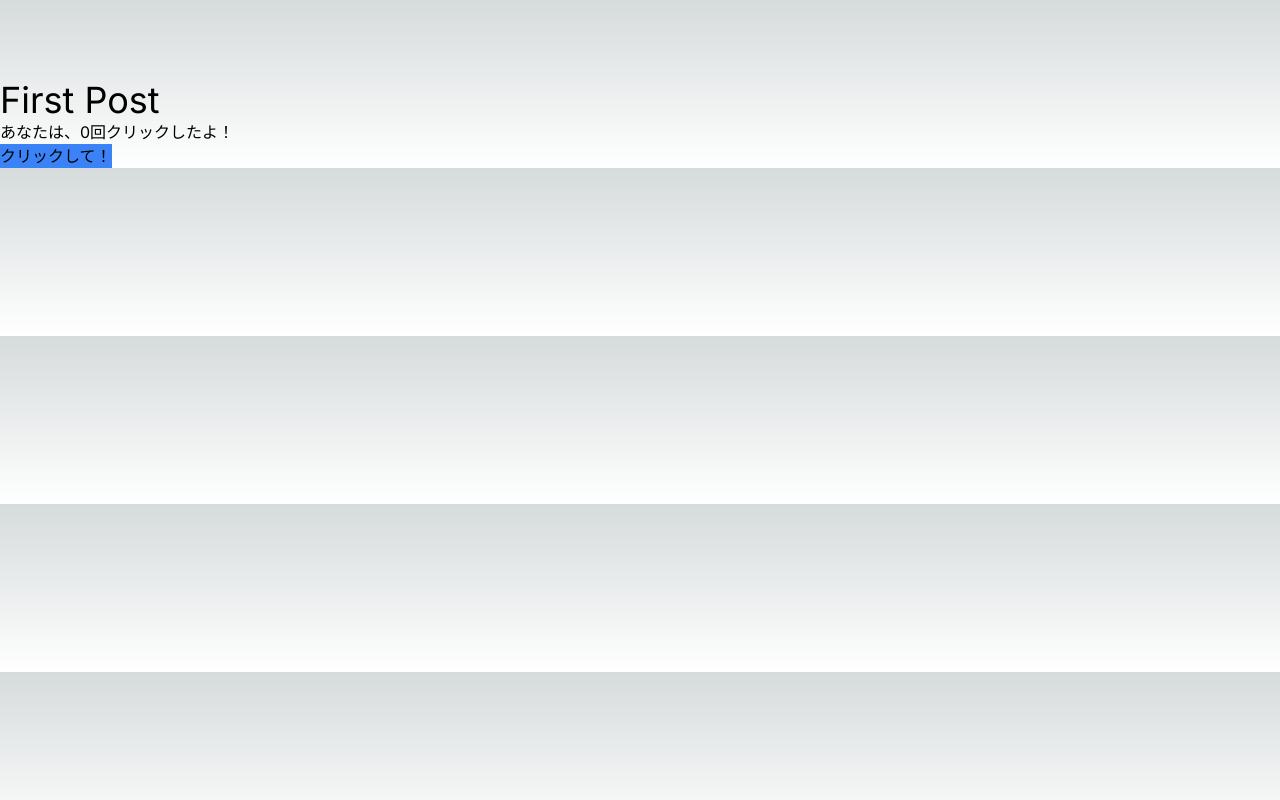
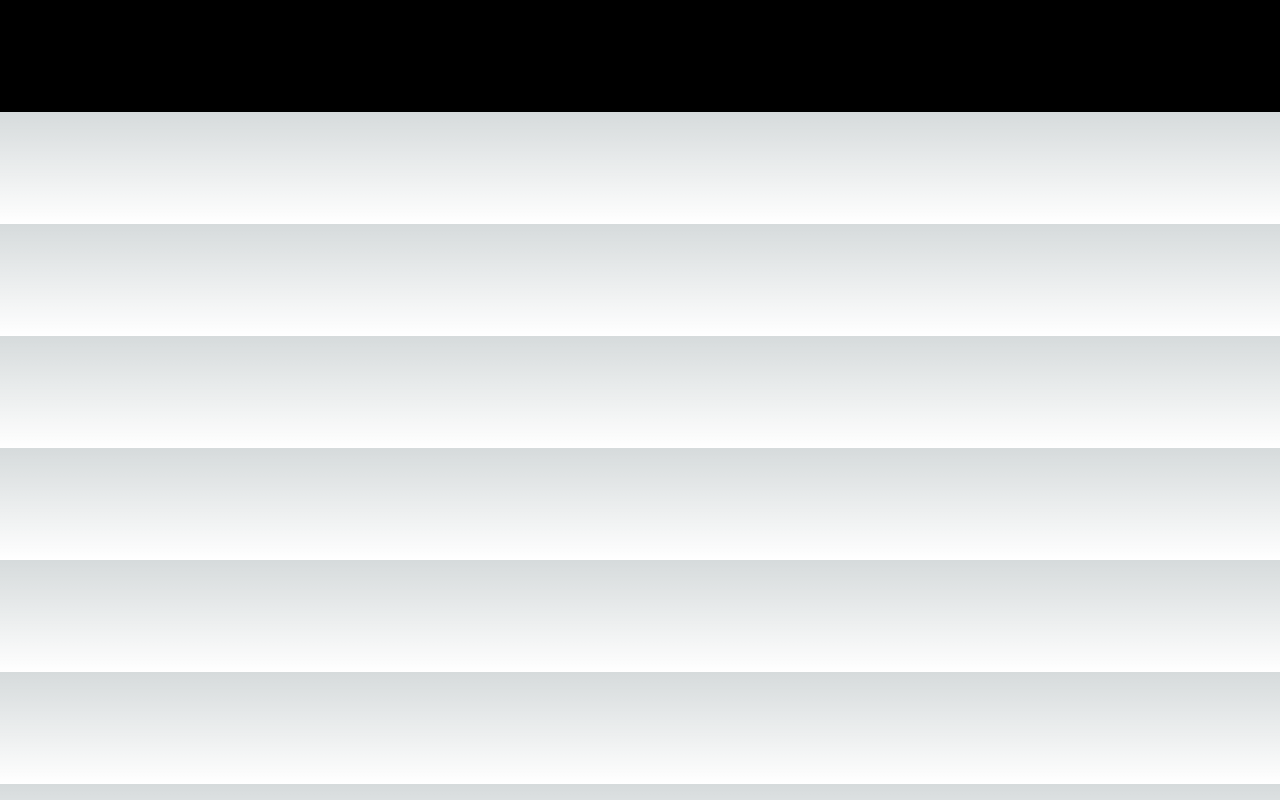
Before and after one commit to yusei53/nextjs_tuto, a Next.js app: page / in a window 1280 px wide. Built offline with nearby package versions, Linux system fonts and the light colour scheme.

Commit message:
ヘッダーの形とフォントファミリーの指定

```diff
--- a/app/globals.css
+++ b/app/globals.css
@@ -25,3 +25,14 @@ body {
     )
     rgb(var(--background-start-rgb));
 }
+
+
+  @layer base {
+    body {
+      font-family: Inter, sans-serif;
+    }
+  }
+
+  .font-inter {
+    font-family: Inter, sans-serif;
+  }
--- a/app/page.tsx
+++ b/app/page.tsx
@@ -4,8 +4,9 @@ import { Counter } from '@/components/counter'
 export default function Home() {
   return (
     <>
-      <div className="mt-20 text-4xl">First Post</div>
-      <Counter></Counter>
+      <div className="bg-current h-28">
+        <div className="text-black text-4xl font-inter font-bold">Liscript</div>
+      </div>
     </>
   );
 }
--- a/tailwind.config.js
+++ b/tailwind.config.js
@@ -1,18 +1,22 @@
 /** @type {import('tailwindcss').Config} */
 module.exports = {
   content: [
-    './pages/**/*.{js,ts,jsx,tsx,mdx}',
-    './components/**/*.{js,ts,jsx,tsx,mdx}',
-    './app/**/*.{js,ts,jsx,tsx,mdx}',
+    "./pages/**/*.{js,ts,jsx,tsx,mdx}",
+    "./components/**/*.{js,ts,jsx,tsx,mdx}",
+    "./app/**/*.{js,ts,jsx,tsx,mdx}",
   ],
   theme: {
+    fontFamily: {
+      inter: ["Inter"],
+    },
     extend: {
       backgroundImage: {
-        'gradient-radial': 'radial-gradient(var(--tw-gradient-stops))',
-        'gradient-conic':
-          'conic-gradient(from 180deg at 50% 50%, var(--tw-gradient-stops))',
+        "gradient-radial": "radial-gradient(var(--tw-gradient-stops))",
+        "gradient-conic":
+          "conic-gradient(from 180deg at 50% 50%, var(--tw-gradient-stops))",
+        "Liscript-icon": "url('../img/icon.jpg')",
       },
     },
   },
   plugins: [],
-}
+};
```
Also changed, not shown: img/icon.jpg (added).
